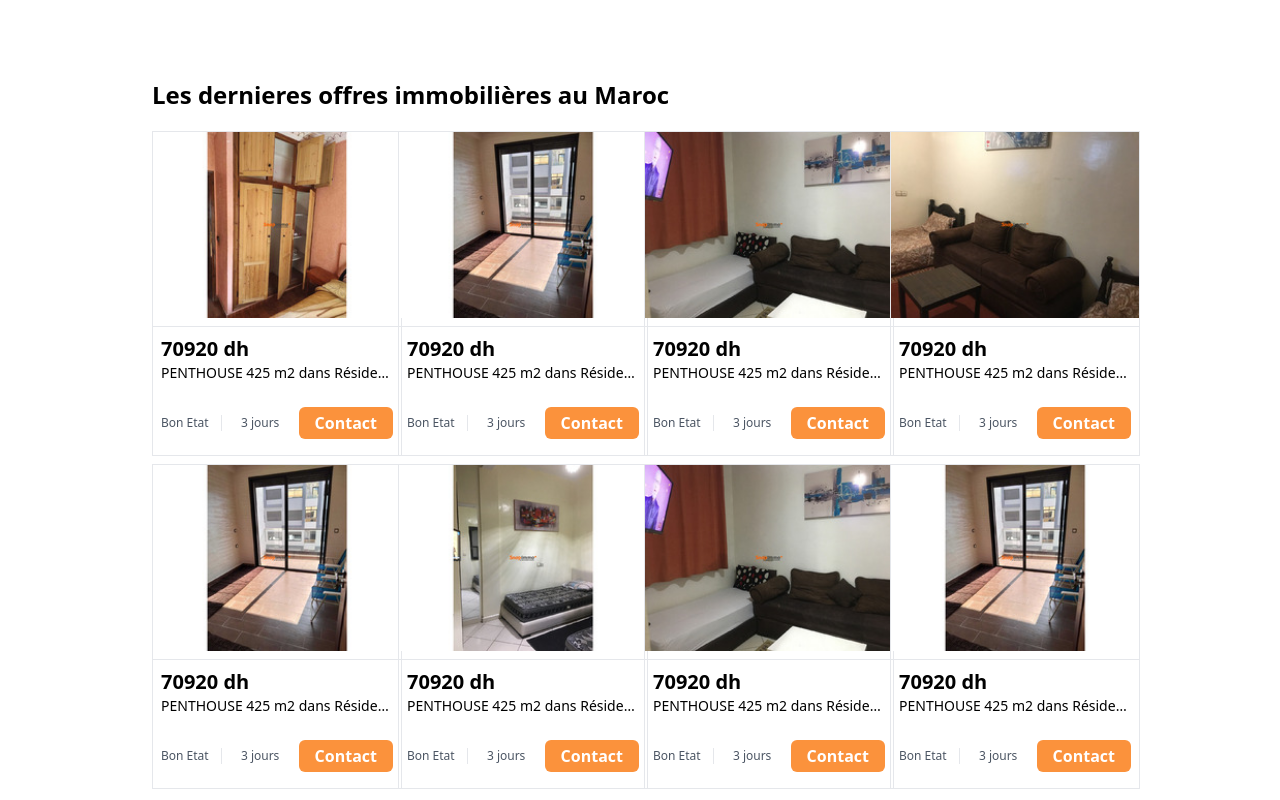
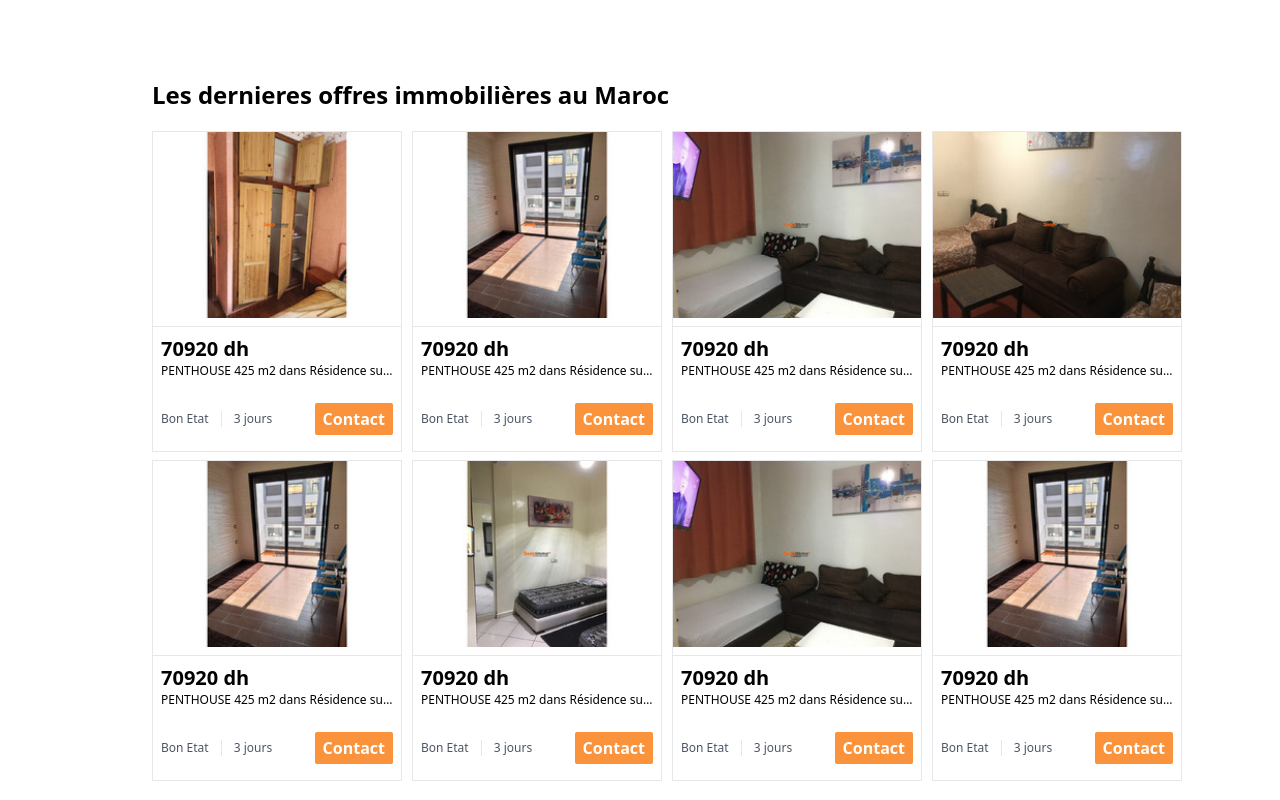
Before and after one commit to oussamataali97/immobilier, a React (Create React App) app: page / in a window 1280 px wide. Shown: the part 800-1600 px from the top of the page. Built offline with nearby package versions, Linux system fonts and the light colour scheme.

Commit message:
add category modal

```diff
--- /dev/null
+++ b/src/Modals/CategoriesModal.js
@@ -0,0 +1,9 @@
+import React from 'react'
+
+const CategoriesModal = () => {
+  return (
+    <div>CategoriesModal</div>
+  )
+}
+
+export default CategoriesModal
--- a/src/components/LastOfffers.js
+++ b/src/components/LastOfffers.js
@@ -12,96 +12,96 @@ const LastOfffers = () => {
   return (
     <div className='contain px-6 md:mt-16'>
     <p className='text-2xl font-bold py-5'>Les dernieres offres immobilières au Maroc</p>
-    <div className="grid  md:grid-cols-3 grid-cols-2 lg:grid-cols-4 gap-2">
+    <div className="grid  md:grid-cols-3 grid-cols-2 lg:grid-cols-4 md:gap-x-16 gap-2">
 
     <div className="flex flex-col justify-between border lg:min-w-[250px] ">
       <img src={image1} alt="" />
       <ul className=' p-2 border-t-[1px] my-2'>
         <li className='  text-xl font-bold '>70920 dh</li>
-        <li className=' break-words overflow-hidden w-full text-ellipsis whitespace-nowrap text-sm'>PENTHOUSE 425 m2 dans Résidence surveillée</li>
+        <li className=' break-words overflow-hidden text-xs w-full text-ellipsis whitespace-nowrap '>PENTHOUSE 425 m2 dans Résidence surveillée</li>
       </ul>
       <ul className=' p-2 mb-2 md:flex justify-between items-center hidden'>
         <li className='border-r-[1px] pr-3 text-gray-600 text-xs'>Bon Etat</li>
-        <li className='text-gray-600 text-xs'>3 jours</li>
-        <li className='bg-orange-400 md:px-4  rounded-md text-white font-semibold   py-1'>Contact</li>
+        <li className='text-gray-600 text-xs flex-1 pl-3'>3 jours</li>
+        <li className='bg-orange-400 md:px-2 cursor-pointer hover:bg-orange-700 ease-linear duration-200  rounded-sm text-white font-semibold   py-1'>Contact</li>
       </ul>
     </div>
     <div className="flex flex-col justify-between border lg:min-w-[250px] ">
       <img src={image} alt="" />
       <ul className=' p-2 border-t-[1px] my-2'>
         <li className='  text-xl font-bold '>70920 dh</li>
-        <li className=' break-words overflow-hidden w-full text-ellipsis whitespace-nowrap text-sm'>PENTHOUSE 425 m2 dans Résidence surveillée</li>
+        <li className=' break-words overflow-hidden text-xs w-full text-ellipsis whitespace-nowrap '>PENTHOUSE 425 m2 dans Résidence surveillée</li>
       </ul>
       <ul className=' p-2 mb-2 md:flex justify-between items-center hidden'>
         <li className='border-r-[1px] pr-3 text-gray-600 text-xs'>Bon Etat</li>
-        <li className='text-gray-600 text-xs'>3 jours</li>
-        <li className='bg-orange-400 md:px-4  rounded-md text-white font-semibold   py-1'>Contact</li>
+        <li className='text-gray-600 text-xs flex-1 pl-3'>3 jours</li>
+        <li className='bg-orange-400 md:px-2 cursor-pointer hover:bg-orange-700 ease-linear duration-200  rounded-sm text-white font-semibold   py-1'>Contact</li>
       </ul>
     </div>    <div className="flex flex-col justify-between border lg:min-w-[250px] ">
       <img src={image3} alt="" />
       <ul className=' p-2 border-t-[1px] my-2'>
         <li className='  text-xl font-bold '>70920 dh</li>
-        <li className=' break-words overflow-hidden w-full text-ellipsis whitespace-nowrap text-sm'>PENTHOUSE 425 m2 dans Résidence surveillée</li>
+        <li className=' break-words overflow-hidden text-xs w-full text-ellipsis whitespace-nowrap '>PENTHOUSE 425 m2 dans Résidence surveillée</li>
       </ul>
       <ul className=' p-2 mb-2 md:flex justify-between items-center hidden'>
         <li className='border-r-[1px] pr-3 text-gray-600 text-xs'>Bon Etat</li>
-        <li className='text-gray-600 text-xs'>3 jours</li>
-        <li className='bg-orange-400 md:px-4  rounded-md text-white font-semibold   py-1'>Contact</li>
+        <li className='text-gray-600 text-xs flex-1 pl-3 '>3 jours</li>
+        <li className='bg-orange-400 md:px-2 cursor-pointer hover:bg-orange-700 ease-linear duration-200  rounded-sm text-white font-semibold   py-1'>Contact</li>
       </ul>
     </div>    <div className="flex flex-col justify-between border lg:min-w-[250px] ">
       <img src={image4} alt="" />
       <ul className=' p-2 border-t-[1px] my-2'>
         <li className='  text-xl font-bold '>70920 dh</li>
-        <li className=' break-words overflow-hidden w-full text-ellipsis whitespace-nowrap text-sm'>PENTHOUSE 425 m2 dans Résidence surveillée</li>
+        <li className=' break-words overflow-hidden text-xs w-full text-ellipsis whitespace-nowrap '>PENTHOUSE 425 m2 dans Résidence surveillée</li>
       </ul>
       <ul className=' p-2 mb-2 md:flex justify-between items-center hidden'>
         <li className='border-r-[1px] pr-3 text-gray-600 text-xs'>Bon Etat</li>
-        <li className='text-gray-600 text-xs'>3 jours</li>
-        <li className='bg-orange-400 md:px-4  rounded-md text-white font-semibold   py-1'>Contact</li>
+        <li className='text-gray-600 text-xs flex-1 pl-3'>3 jours</li>
+        <li className='bg-orange-400 md:px-2 cursor-pointer hover:bg-orange-700 ease-linear duration-200  rounded-sm text-white font-semibold   py-1'>Contact</li>
       </ul>
     </div>    <div className="flex flex-col justify-between border lg:min-w-[250px] ">
       <img src={image} alt="" />
       <ul className=' p-2 border-t-[1px] my-2'>
         <li className='  text-xl font-bold '>70920 dh</li>
-        <li className=' break-words overflow-hidden w-full text-ellipsis whitespace-nowrap text-sm'>PENTHOUSE 425 m2 dans Résidence surveillée</li>
+        <li className=' break-words overflow-hidden text-xs w-full text-ellipsis whitespace-nowrap '>PENTHOUSE 425 m2 dans Résidence surveillée</li>
       </ul>
       <ul className=' p-2 mb-2 md:flex justify-between items-center hidden'>
         <li className='border-r-[1px] pr-3 text-gray-600 text-xs'>Bon Etat</li>
-        <li className='text-gray-600 text-xs'>3 jours</li>
-        <li className='bg-orange-400 md:px-4  rounded-md text-white font-semibold   py-1'>Contact</li>
+        <li className='text-gray-600 text-xs flex-1 pl-3'>3 jours</li>
+        <li className='bg-orange-400 md:px-2 cursor-pointer hover:bg-orange-700 ease-linear duration-200  rounded-sm text-white font-semibold   py-1'>Contact</li>
       </ul>
     </div>    <div className="flex flex-col justify-between border lg:min-w-[250px] ">
       <img src={image2} alt="" />
       <ul className=' p-2 border-t-[1px] my-2'>
         <li className='  text-xl font-bold '>70920 dh</li>
-        <li className=' break-words overflow-hidden w-full text-ellipsis whitespace-nowrap text-sm'>PENTHOUSE 425 m2 dans Résidence surveillée</li>
+        <li className=' break-words overflow-hidden text-xs w-full text-ellipsis whitespace-nowrap '>PENTHOUSE 425 m2 dans Résidence surveillée</li>
       </ul>
       <ul className=' p-2 mb-2 md:flex justify-between items-center hidden'>
         <li className='border-r-[1px] pr-3 text-gray-600 text-xs'>Bon Etat</li>
-        <li className='text-gray-600 text-xs'>3 jours</li>
-        <li className='bg-orange-400 md:px-4  rounded-md text-white font-semibold   py-1'>Contact</li>
+        <li className='text-gray-600 text-xs flex-1 pl-3'>3 jours</li>
+        <li className='bg-orange-400 md:px-2 cursor-pointer hover:bg-orange-700 ease-linear duration-200  rounded-sm text-white font-semibold   py-1'>Contact</li>
       </ul>
     </div>    <div className="flex flex-col justify-between border lg:min-w-[250px] ">
       <img src={image3} alt="" />
       <ul className=' p-2 border-t-[1px] my-2'>
         <li className='  text-xl font-bold '>70920 dh</li>
-        <li className=' break-words overflow-hidden w-full text-ellipsis whitespace-nowrap text-sm'>PENTHOUSE 425 m2 dans Résidence surveillée</li>
+        <li className=' break-words overflow-hidden text-xs w-full text-ellipsis whitespace-nowrap '>PENTHOUSE 425 m2 dans Résidence surveillée</li>
       </ul>
       <ul className=' p-2 mb-2 md:flex justify-between items-center hidden'>
         <li className='border-r-[1px] pr-3 text-gray-600 text-xs'>Bon Etat</li>
-        <li className='text-gray-600 text-xs'>3 jours</li>
-        <li className='bg-orange-400 md:px-4  rounded-md text-white font-semibold   py-1'>Contact</li>
+        <li className='text-gray-600 text-xs flex-1 pl-3'>3 jours</li>
+        <li className='bg-orange-400 md:px-2 cursor-pointer hover:bg-orange-700 ease-linear duration-200  rounded-sm text-white font-semibold   py-1'>Contact</li>
       </ul>
     </div>    <div className="flex flex-col justify-between border lg:min-w-[250px] ">
       <img src={image} alt="" />
       <ul className=' p-2 border-t-[1px] my-2'>
         <li className='  text-xl font-bold '>70920 dh</li>
-        <li className=' break-words overflow-hidden w-full text-ellipsis whitespace-nowrap text-sm'>PENTHOUSE 425 m2 dans Résidence surveillée</li>
+        <li className=' break-words overflow-hidden text-xs w-full text-ellipsis whitespace-nowrap '>PENTHOUSE 425 m2 dans Résidence surveillée</li>
       </ul>
       <ul className=' p-2 mb-2 md:flex justify-between items-center hidden'>
         <li className='border-r-[1px] pr-3 text-gray-600 text-xs'>Bon Etat</li>
-        <li className='text-gray-600 text-xs'>3 jours</li>
-        <li className='bg-orange-400 md:px-4  rounded-md text-white font-semibold   py-1'>Contact</li>
+        <li className='text-gray-600 text-xs flex-1 pl-3'>3 jours</li>
+        <li className='bg-orange-400 md:px-2 cursor-pointer hover:bg-orange-700 ease-linear duration-200  rounded-sm text-white font-semibold   py-1'>Contact</li>
       </ul>
     </div>
 
--- a/src/components/MeilleurOffres.js
+++ b/src/components/MeilleurOffres.js
@@ -1,16 +1,13 @@
 import React from 'react'
 import image from '../assets/29526_thumbnail.jpg'
 import image2 from '../assets/29527_thumbnail.jpg'
-
 import image3 from '../assets/29528_thumbnail.jpg'
-
 import image4 from '../assets/29529_thumbnail.jpg'
-
 const MeilleurOffres = () => {
   return (
     <div className='px-3 contain p-3'>
       <p className='text-2xl font-bold py-5'>Meilleures offres immobilières au Maroc</p>
-      <div className="grid  md:grid-cols-3 grid-cols-2 lg:grid-cols-4 gap-2">
+      <div className="grid  md:grid-cols-3 grid-cols-2 lg:grid-cols-4  gap-2">
       <div className="flex flex-col justify-between relative">
         <img src={image} alt="" />
         <p className='m-2 bg-orange-400 text-white px-2 py-1 text-xs w-fit rounded-lg absolute top-0 left-0'>Premium</p>
```
Also changed, not shown: src/components/Search.js (+90 -8 lines).
